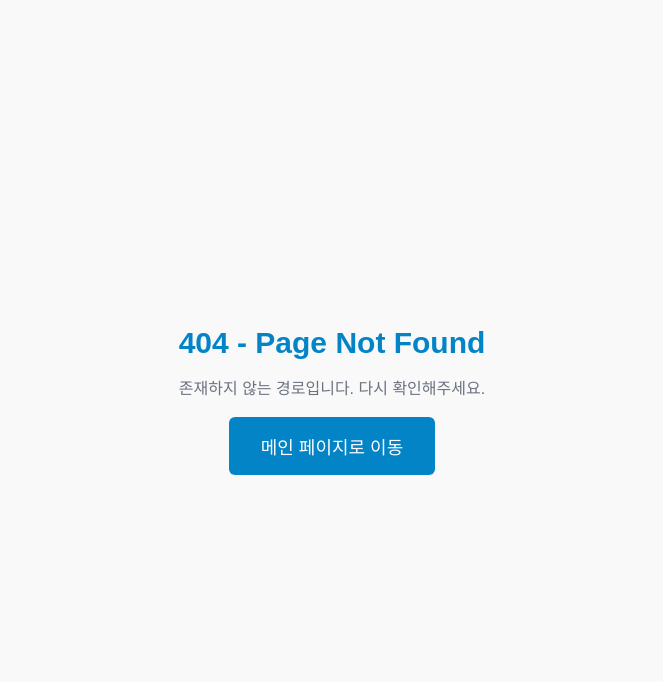
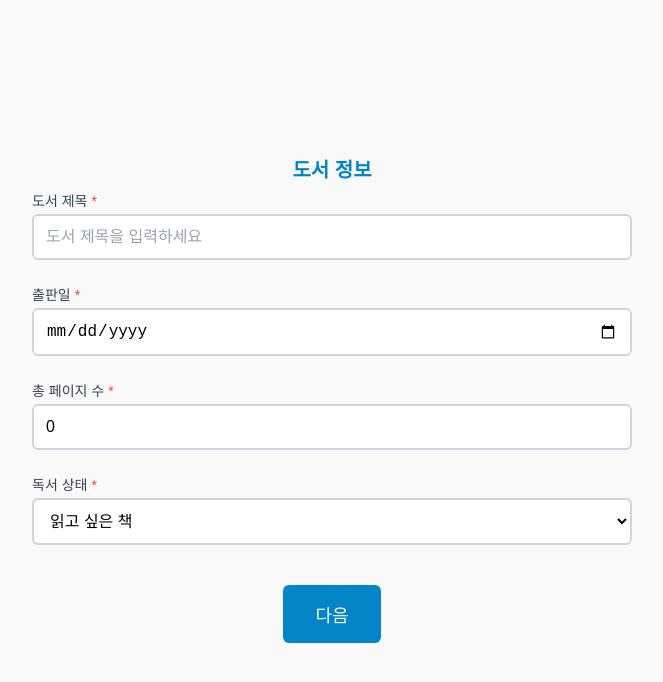
Before and after one commit to kjw12qwas/multi-step-form, a Next.js app: page /forms/_components/book/BookInfoStep in a window 1280 px wide. Before the commit this address had no page. Shown: the top 682 px of the page, without its empty margins (308-971 px from the left). Built offline with nearby package versions, Linux system fonts and the light colour scheme.

Commit message:
feat: BookInfoStep 컴포넌트 및 필드 상수 구현

```diff
--- /dev/null
+++ b/src/pages/forms/_components/book/BookInfoStep.tsx
@@ -0,0 +1,166 @@
+import { Button } from "@/components/button";
+import { Text } from "@/components/text";
+import { TextInput } from "@/components/textInput/TextInput";
+import { Select } from "@/components/select/Select";
+import { useStepNavigation } from "@/hooks/useStepNavigation";
+import { useFormData } from "@/contexts/FormDataContext";
+import { ReadingStatus } from "@/constants/readingStatus";
+import {
+  FormContainer,
+  FormContent,
+  ButtonContainer,
+} from "@/styles/formStyles";
+import { bookFields } from "./_constants/fields";
+
+export default function BookInfoStep() {
+  const { handleNext } = useStepNavigation();
+  const { formData, updateFormData, errors, validateForm, clearFieldErrors } =
+    useFormData();
+
+  const handleInputChange = (field: string, value: string | number) => {
+    updateFormData({
+      bookInfo: {
+        ...formData.bookInfo,
+        [field]: value,
+      },
+    });
+
+    if (field === bookFields.readingStatus) {
+      clearFieldErrors(bookFields.readingStatus);
+      clearFieldErrors(bookFields.startDate);
+      clearFieldErrors(bookFields.endDate);
+    } else {
+      clearFieldErrors(field);
+    }
+  };
+
+  const handleTitleChange = (value: string) => {
+    handleInputChange(bookFields.title, value);
+  };
+
+  const handlePublishedDateChange = (value: string) => {
+    handleInputChange(bookFields.publishedDate, value);
+  };
+
+  const handleTotalPagesChange = (value: string) => {
+    const numValue = parseInt(value) || 0;
+    // 음수가 되지 않도록 최소값 0으로 제한
+    handleInputChange(bookFields.totalPages, Math.max(0, numValue));
+  };
+
+  const handleReadingStatusChange = (value: string) => {
+    handleInputChange(bookFields.readingStatus, value);
+  };
+
+  const handleStartDateChange = (value: string) => {
+    handleInputChange(bookFields.startDate, value);
+  };
+
+  const handleEndDateChange = (value: string) => {
+    handleInputChange(bookFields.endDate, value);
+  };
+
+  const handleNextClick = () => {
+    const isValid = validateForm();
+    if (isValid) {
+      handleNext();
+    }
+  };
+
+  const getFieldError = (field: string): string => {
+    const fieldError = errors.find((error) => error.field === field);
+    return fieldError?.message || "";
+  };
+
+  return (
+    <FormContainer>
+      <FormContent>
+        <Text variant="h1" color="primary" align="center">
+          도서 정보
+        </Text>
+
+        <TextInput
+          id="title"
+          label="도서 제목"
+          placeholder="도서 제목을 입력하세요"
+          value={formData.bookInfo.title}
+          onChange={handleTitleChange}
+          error={getFieldError(bookFields.title)}
+          required
+        />
+
+        <TextInput
+          id="publishedDate"
+          label="출판일"
+          type="date"
+          placeholder="출판일을 선택하세요"
+          value={formData.bookInfo.publishedDate}
+          onChange={handlePublishedDateChange}
+          error={getFieldError(bookFields.publishedDate)}
+          required
+        />
+
+        <TextInput
+          id="totalPages"
+          label="총 페이지 수"
+          type="number"
+          placeholder="총 페이지 수를 입력하세요"
+          value={formData.bookInfo.totalPages.toString()}
+          onChange={handleTotalPagesChange}
+          error={getFieldError(bookFields.totalPages)}
+          required
+        />
+
+        <Select
+          id="readingStatus"
+          label="독서 상태"
+          value={formData.bookInfo.readingStatus}
+          onChange={handleReadingStatusChange}
+          error={getFieldError(bookFields.readingStatus)}
+          options={[
+            { value: ReadingStatus.WANT_TO_READ, label: "읽고 싶은 책" },
+            { value: ReadingStatus.READING, label: "읽는 중" },
+            { value: ReadingStatus.READ, label: "읽음" },
+            { value: ReadingStatus.ON_HOLD, label: "보류중" },
+          ]}
+          required
+        />
+
+        {formData.bookInfo.readingStatus !== ReadingStatus.WANT_TO_READ && (
+          <TextInput
+            id="startDate"
+            label="시작일"
+            type="date"
+            placeholder="읽기 시작한 날짜를 선택하세요"
+            value={formData.bookInfo.startDate || ""}
+            onChange={handleStartDateChange}
+            error={getFieldError(bookFields.startDate)}
+          />
+        )}
+
+        {formData.bookInfo.readingStatus === ReadingStatus.READ && (
+          <TextInput
+            id="endDate"
+            label="종료일"
+            type="date"
+            placeholder="읽기를 완료한 날짜를 선택하세요"
+            value={formData.bookInfo.endDate || ""}
+            onChange={handleEndDateChange}
+            error={getFieldError(bookFields.endDate)}
+          />
+        )}
+
+        <ButtonContainer>
+          <Button
+            variant="primary"
+            size="lg"
+            onClick={handleNextClick}
+            aria-label="Next Step Button"
+          >
+            다음
+          </Button>
+        </ButtonContainer>
+      </FormContent>
+    </FormContainer>
+  );
+}
--- /dev/null
+++ b/src/pages/forms/_components/book/_constants/fields.ts
@@ -0,0 +1,8 @@
+export const bookFields = {
+  title: "title",
+  publishedDate: "publishedDate",
+  totalPages: "totalPages",
+  readingStatus: "readingStatus",
+  startDate: "startDate",
+  endDate: "endDate",
+};
```
